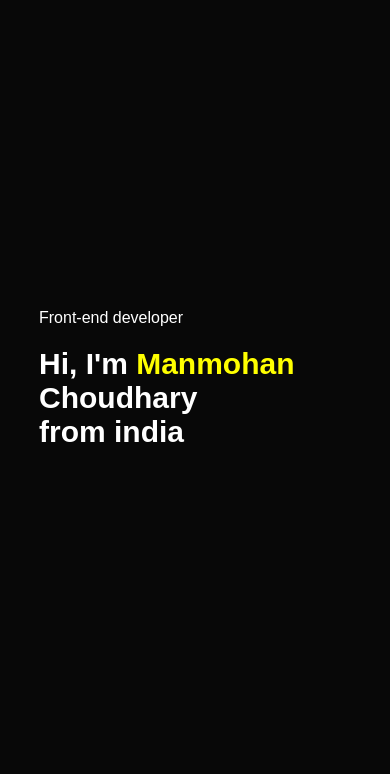
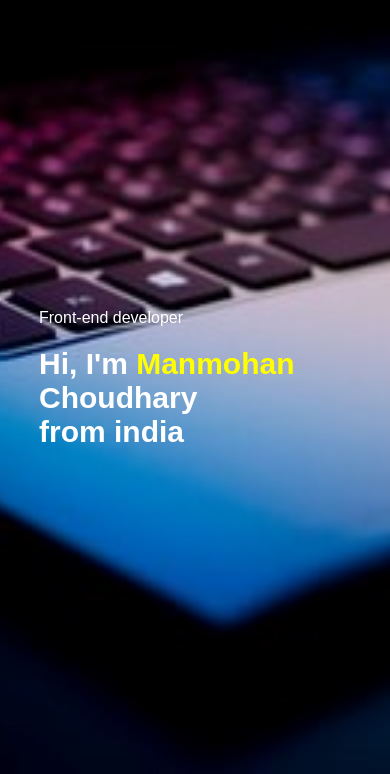
Before and after one commit to letscodewithmohit/my_portfolio, a plain HTML site: page index.html in a window 390 px wide. Shown: the part 70-844 px from the top of the page. Drawn offline with Linux system fonts and the light colour scheme.

Commit message:
Update style.css

```diff
--- a/style.css
+++ b/style.css
@@ -15,7 +15,7 @@ body{
 #header{
 width: 100%;
 height:100vh;
-background-image: url(images/b2.jpg);
+background-image: url(b2.jpg);
 background-size: cover;
 background-position: center;
 }
@@ -285,7 +285,7 @@ display: none;
 @media only screen and (max-width:600px){
     /*for home page */
     #header{
-        background-image: url(images/b22.jpg);
+        background-image: url(b22.jpg);
     }
     .header-text {
         font-size: 16px;
```
